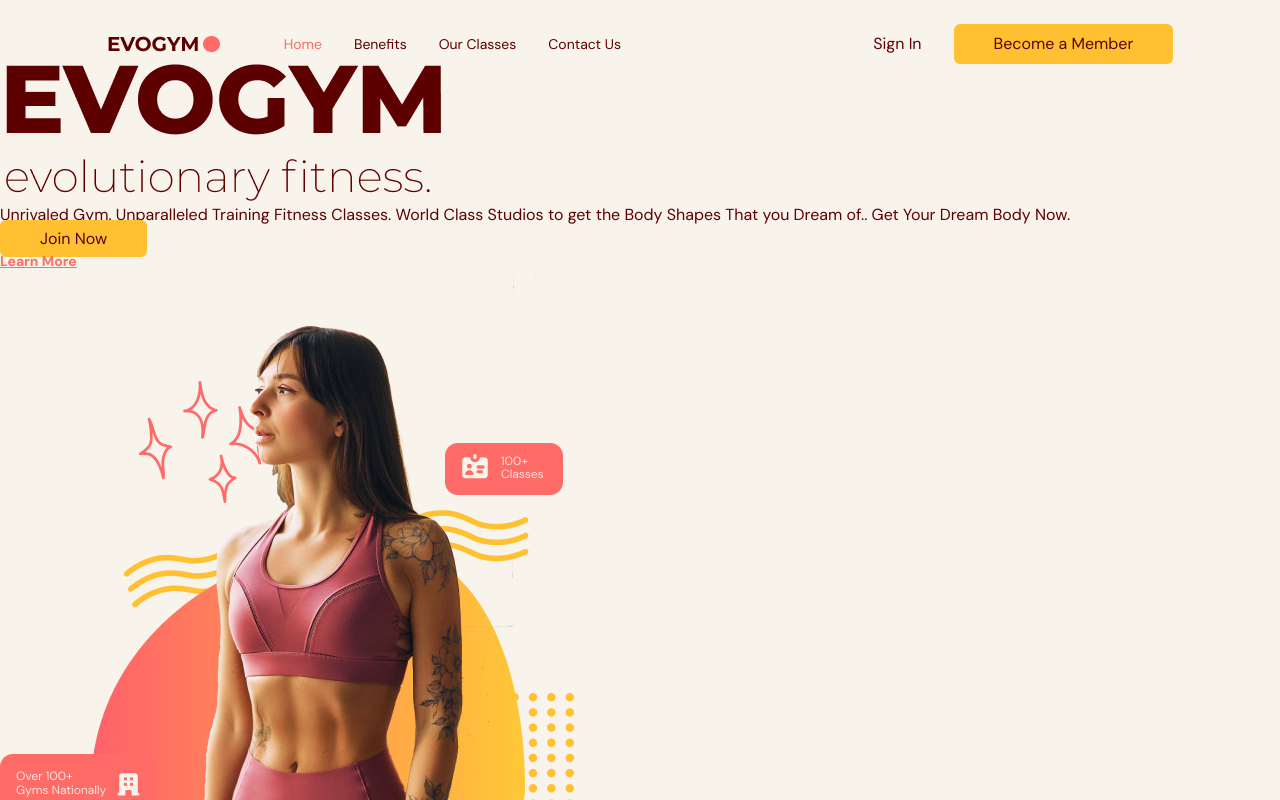
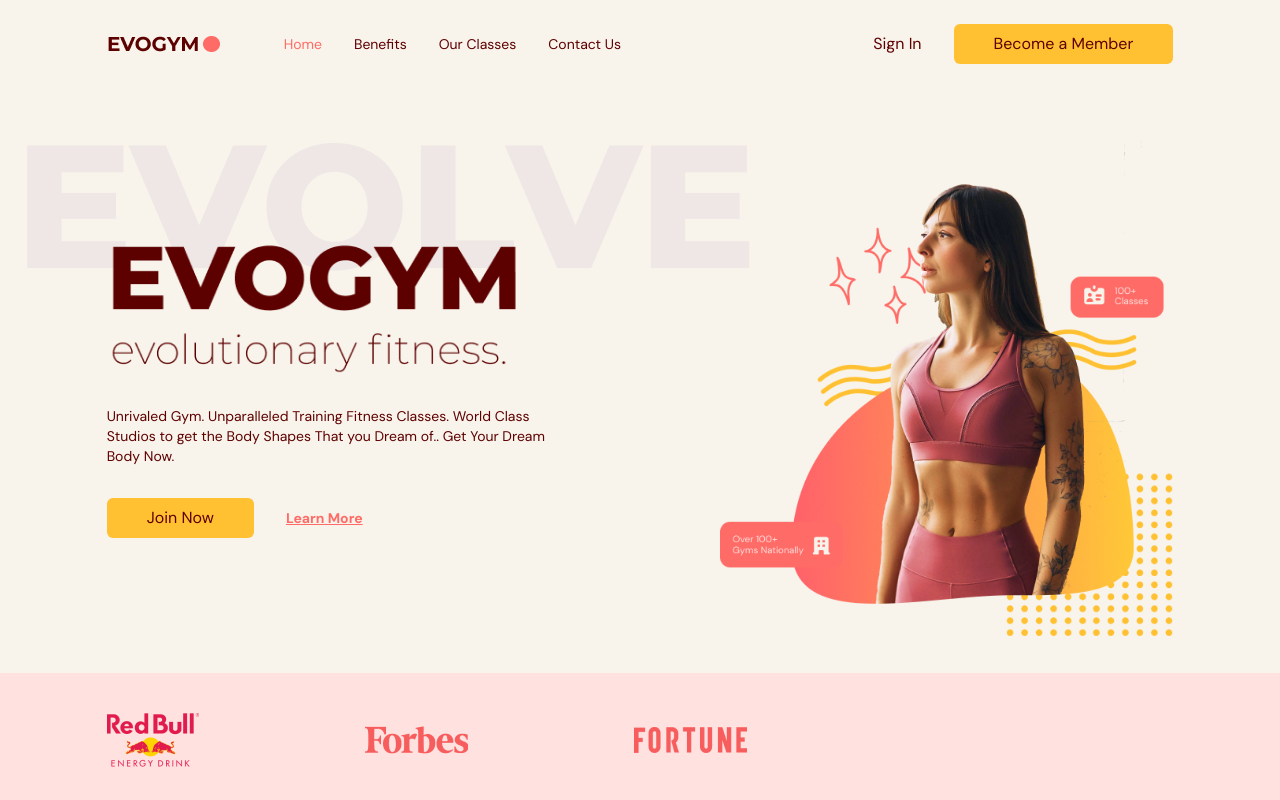
Before and after one commit to sasa-potezica/evo-gym, a React (Vite) app: page / in a window 1280 px wide. Shown: the top 800 px of the page. Built offline with nearby package versions, Linux system fonts and the light colour scheme.

Commit message:
Add homepage components and animations

```diff
--- a/src/scenes/home/index.tsx
+++ b/src/scenes/home/index.tsx
@@ -7,6 +7,7 @@
 import SponsorForbes from '@/assets/SponsorForbes.png'
 import SponsorFortune from '@/assets/SponsorFortune.png'
 import AnchorLink from 'react-anchor-link-smooth-scroll'
+import { motion } from 'framer-motion'
 
 
 type Props = {
@@ -19,34 +20,57 @@
 
   return (
     <section id='home' className='gap-16 bg-gray-20 py-10 md:h-full md:pb-0'>
-        <div>
-            <div>
-                <div>
-                    <div>
+        <motion.div
+        onViewportEnter={()=>setSelectedPage(SelectedPage.Home)}
+        className='md:flex mx-auto w-5/6 items-center justify-center md:h-5/6'>
+            <div className='z-10 mt-32 md:basis-3/5'>
+                <motion.div
+                initial="hidden"
+                whileInView="visible"
+                viewport={{once: true, amount: 0.5}}
+                transition={{duration: 0.5}}
+                variants={{
+                    hidden: {opacity: 0, x: -50},
+                    visible: {opacity: 1, x: 0},
+                }}
+                 className='md:-mt-20'>
+                    <div className='relative'>
+                        <div className='before:absolute before:-top-20 before:-left-20 before:z-[-1] md:before:content-evolvetext'>
                         <img src={HomePageText} alt="home-page-text" />
+                        </div>
                     </div>
-                </div>
-                <p>
-                    Unrivaled Gym. Unparalleled Training Fitness Classes. World Class Studios to get the Body Shapes That you Dream of.. Get Your Dream Body Now.
-                </p>
-            </div>
-            <div>
+                    <p className='mt-8 text-sm'>
+                        Unrivaled Gym. Unparalleled Training Fitness Classes. World Class Studios to get the Body Shapes That you Dream of.. Get Your Dream Body Now.
+                    </p>
+                </motion.div>
+            <motion.div
+            initial="hidden"
+            whileInView="visible"
+            viewport={{once: true, amount: 0.5}}
+            transition={{delay: 0.2, duration: 0.5}}
+            variants={{
+                hidden: {opacity: 0, x: -50},
+                visible: {opacity: 1, x: 0},
+            }}
+             className='mt-8 flex items-center gap-8 md:justify-start'>
                 <ActionButton setSelectedPage={setSelectedPage}>Join Now</ActionButton>
                 <AnchorLink className='text-sm font-bold text-primary-500 underline hover:text-secondary-500'
                 onClick={()=>setSelectedPage(SelectedPage.ContactUs)}
                 href={`#${SelectedPage.ContactUs}`}>
                     <p>Learn More</p>
                 </AnchorLink>
-            </div>
-        <div>
+            </motion.div>
+        </div>
+
+        <div className='flex basis-3/5 justify-center md:z-10 md:ml-40 md:mt-16 md:justify-items-end'>
            <img src={HomePageGraphic} alt="home-page-graphic" />
         </div>
-        </div>
+    </motion.div>
 
         {isAboveMediumScreens && (
-            <div>
-                <div>
-                    <div>
+            <div className='h-[160px] w-full bg-primary-100 py-10'>
+                <div className='mx-auto w-5/6'>
+                    <div className='flex w-3/5 items-center justify-between gap-8'>
                         <img src={SponsorRedBull} alt="redbull-sponsor" />
                         <img src={SponsorForbes} alt="forbes-sponsor" />
                         <img src={SponsorFortune} alt="fortune-sponsor" />
```
